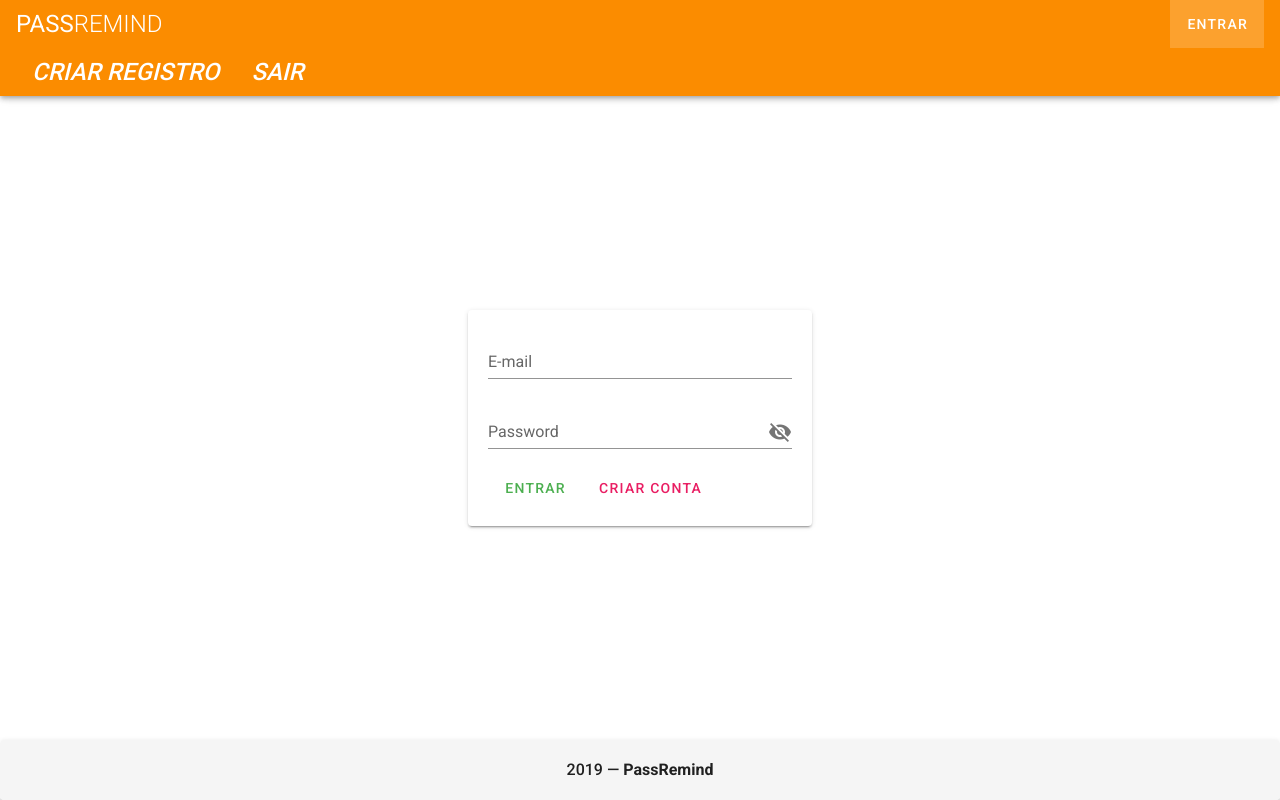
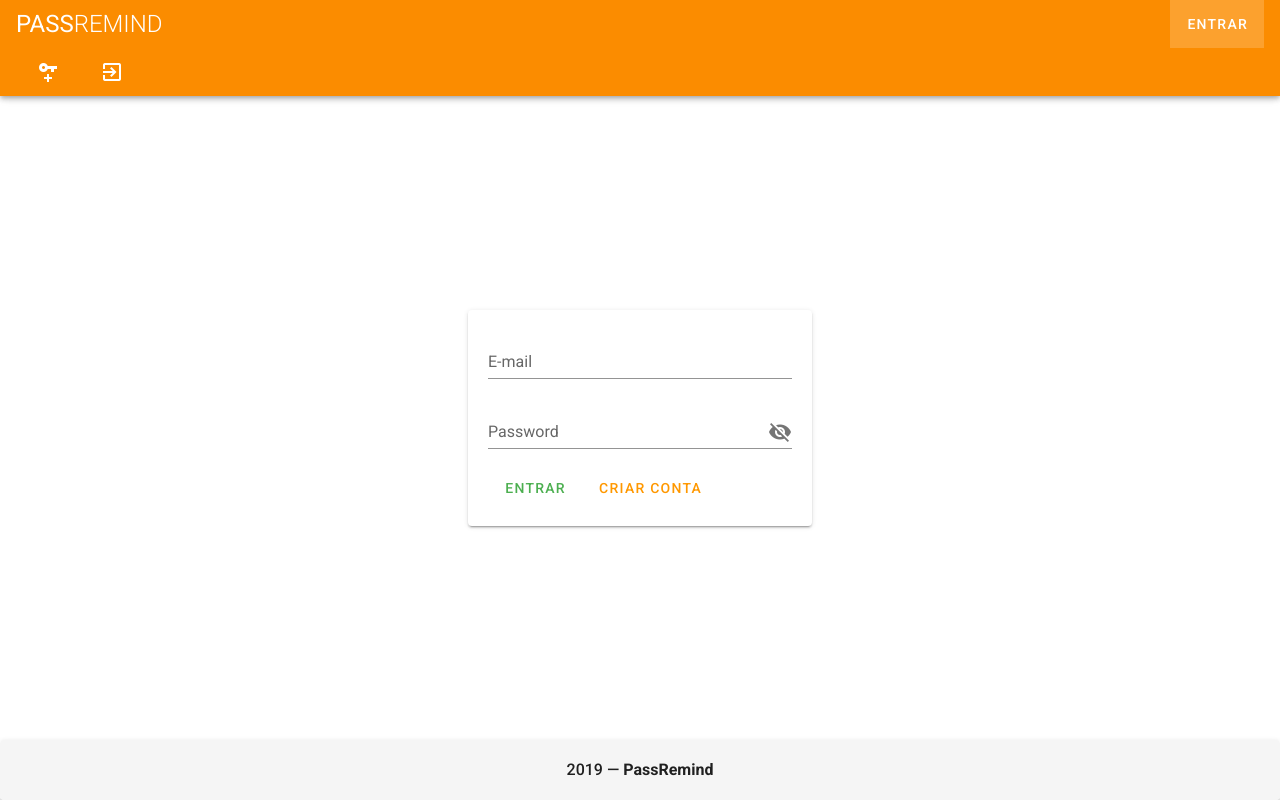
Before and after one commit to Kojji/pass-remind-web-app, a Vue app: page /login in a window 1280 px wide. Built offline with nearby package versions, Linux system fonts and the light colour scheme.

Commit message:
add: extendable toolbar when logged

```diff
--- a/src/components/ToolBar.vue
+++ b/src/components/ToolBar.vue
@@ -3,7 +3,7 @@
     <v-app-bar app
     fixed
     dense
-    extended
+    :extended="logged"
     dark
     color="orange darken-1"
     >
@@ -18,8 +18,8 @@
       </v-toolbar-items>
       <template #extension>
         <v-toolbar-items>
-          <v-btn text><v-icon>Criar Registro</v-icon></v-btn>
-          <v-btn text><v-icon>Sair</v-icon></v-btn>
+          <v-btn text><v-icon>{{ toolBarIcons.addIcon }}</v-icon></v-btn>
+          <v-btn text @click="deslogar"><v-icon>{{ toolBarIcons.exitIcon }}</v-icon></v-btn>
         </v-toolbar-items>
       </template>
     </v-app-bar>
@@ -40,12 +40,20 @@ export default {
   computed: {
     ...mapGetters([
       "redirects",
-      "logged"
+      "logged",
+      "toolBarIcons",
     ])
 
   },
   methods: {
-
+    deslogar() {
+      if(confirm("Tem certeza que deseja sair do sistema?")) {
+        this.$store.dispatch('userLogoff')
+          .then(()=>{
+            this.$router.push('/login')
+          })
+      }
+    }
   }
 };
 </script>
--- a/src/router/index.js
+++ b/src/router/index.js
@@ -1,5 +1,6 @@
 import Vue from 'vue'
 import VueRouter from 'vue-router'
+
 import HomePage from '../views/Home.vue'
 import LoginPage from '../views/Login.vue'
 import UserPage from '../views/User.vue'
--- a/src/store/modules/storeToolbar.js
+++ b/src/store/modules/storeToolbar.js
@@ -2,6 +2,7 @@ const state = {
   toolBarIcons: {
     helpIcon: "mdi-help-circle",
     exitIcon: "mdi-exit-to-app",
+    addIcon: "mdi-key-plus"
   },
   redirects: {
     redirectLogin: "/login",
@@ -18,7 +19,6 @@ const actions = {
 const getters = {
   toolBarIcons(state) { return state.toolBarIcons },
   redirects(state) { return state.redirects },
-
 }
 
 export default {
--- a/src/views/Login.vue
+++ b/src/views/Login.vue
@@ -33,7 +33,7 @@
               Entrar
               </v-btn>
               <v-btn
-                color="pink"
+                color="orange"
                 text
                 @click="createAccount"
               >
```
